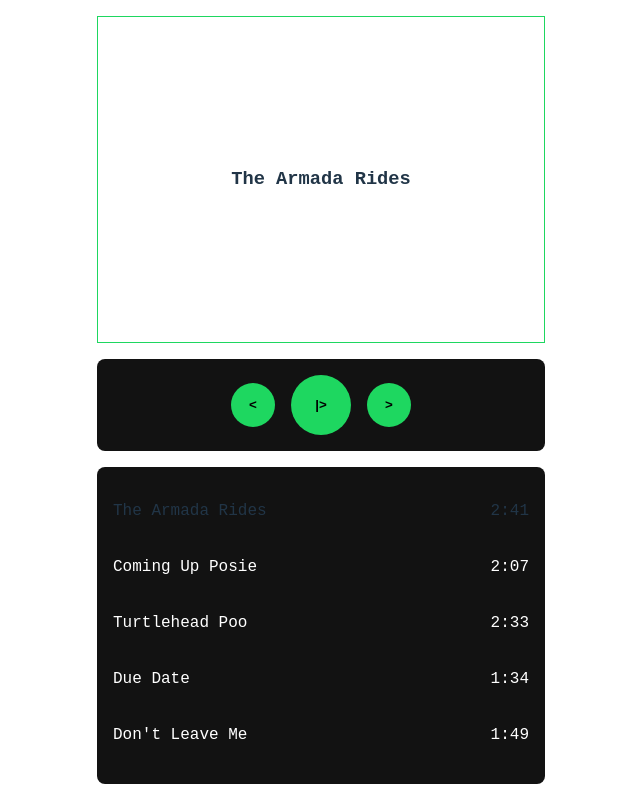
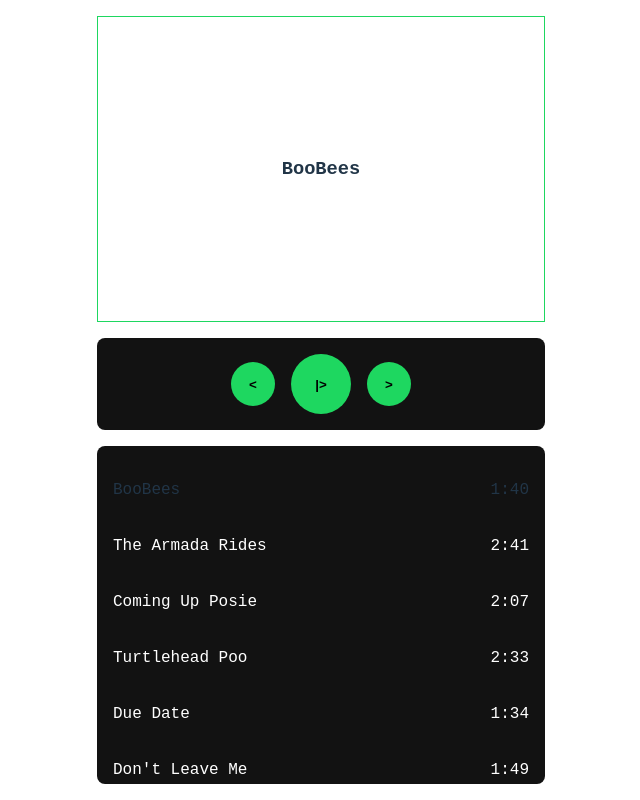
Before and after one commit to strickinato/jukebox, a Svelte app: page / in a window 1280 px wide. Shown: the whole page, without its empty margins (319-959 px from the left). Built offline with nearby package versions, Linux system fonts and the light colour scheme.

Commit message:
Add boobees

```diff
--- a/src/MusicPlayer.svelte
+++ b/src/MusicPlayer.svelte
@@ -5,6 +5,11 @@
     let deferredEvent;
 
     let playlist = [
+        {
+            title: "BooBees",
+            src: "/songs/boobees.mp3",
+            duration: "1:40",
+        },
         {
             title: "The Armada Rides",
             src: "/songs/the-armada-rides.mp3",
```
Also changed, not shown: 1 other file (tests, documents, lock files or other folders).
